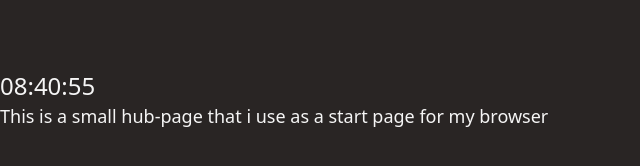
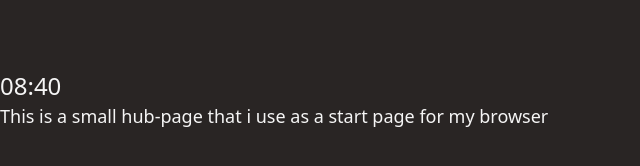
Before and after one commit to Xakor/xakor.github.io, a plain HTML site: page index.html in a window 1280 px wide. Shown: the part 300-466 px from the top of the page, 0-640 px from the left. Drawn offline with nearby package versions, Linux system fonts and the light colour scheme.

Commit message:
Update index.html

```diff
--- a/index.html
+++ b/index.html
@@ -27,7 +27,7 @@
         const seconds = now.getSeconds();
 
         // Format the string with leading zeroes
-        const clockStr = `${hours.toString().padStart(2, '0')}:${minutes.toString().padStart(2, '0')}:${seconds.toString().padStart(2, '0')}`;
+        const clockStr = `${hours.toString().padStart(2, '0')}:${minutes.toString().padStart(2, '0')}`;
 
         timeElement.innerText = clockStr;
 
```
